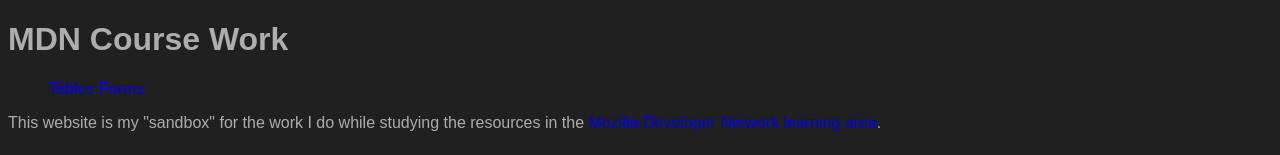
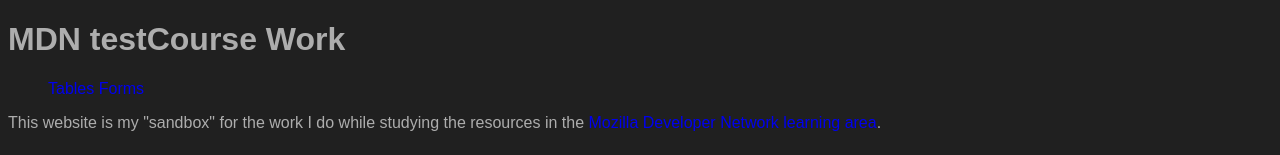
Before and after one commit to darman12/mdn-course, a plain HTML site: page index.html in a window 1280 px wide. Shown: the top 155 px of the page. Drawn offline with Linux system fonts and the light colour scheme.

Commit message:
changed h1 content as a test for git commits

```diff
--- a/index.html
+++ b/index.html
@@ -19,7 +19,7 @@
 
 <body>
 
-   <header><h1>MDN Course Work</h1></header>
+   <header><h1>MDN testCourse Work</h1></header>
 
    <nav>
       <ul>
```
